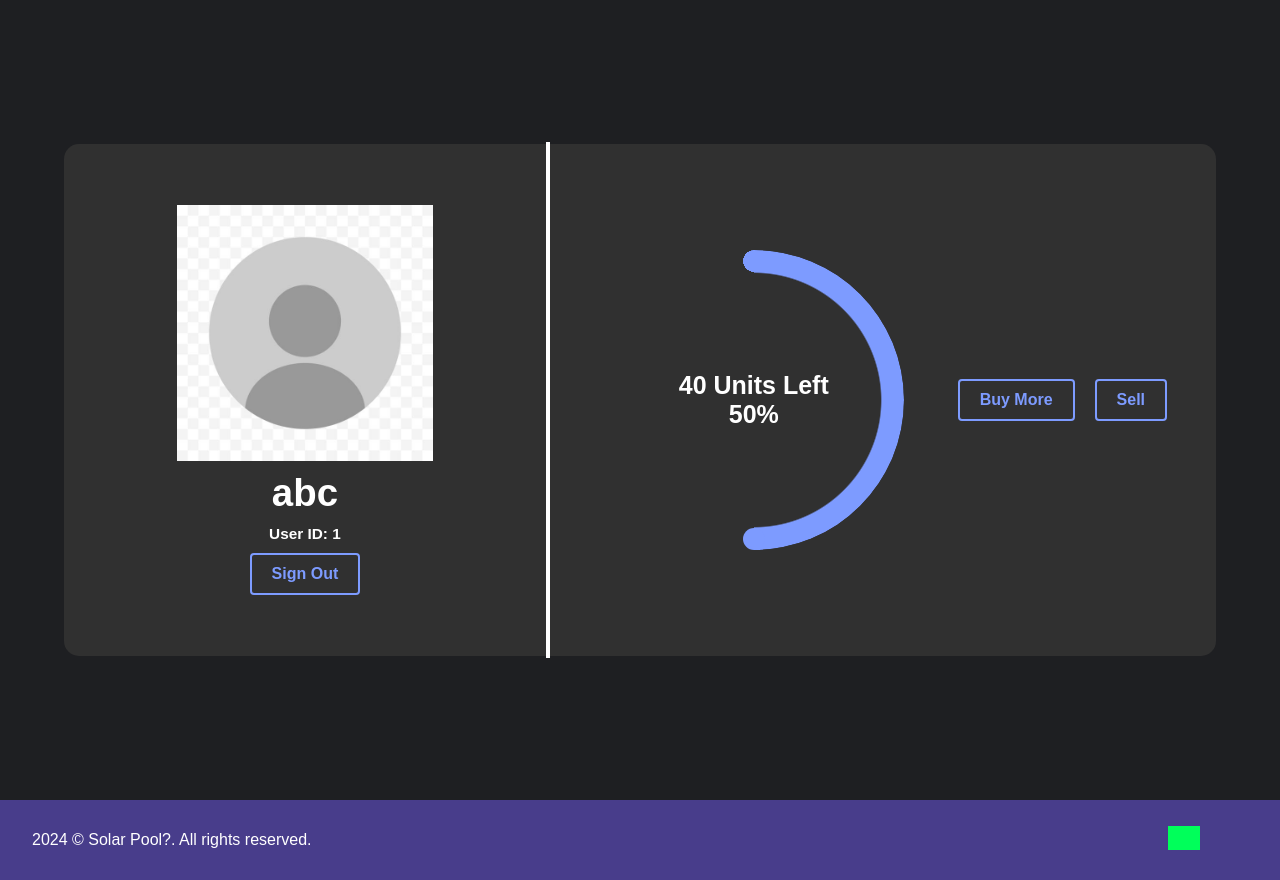
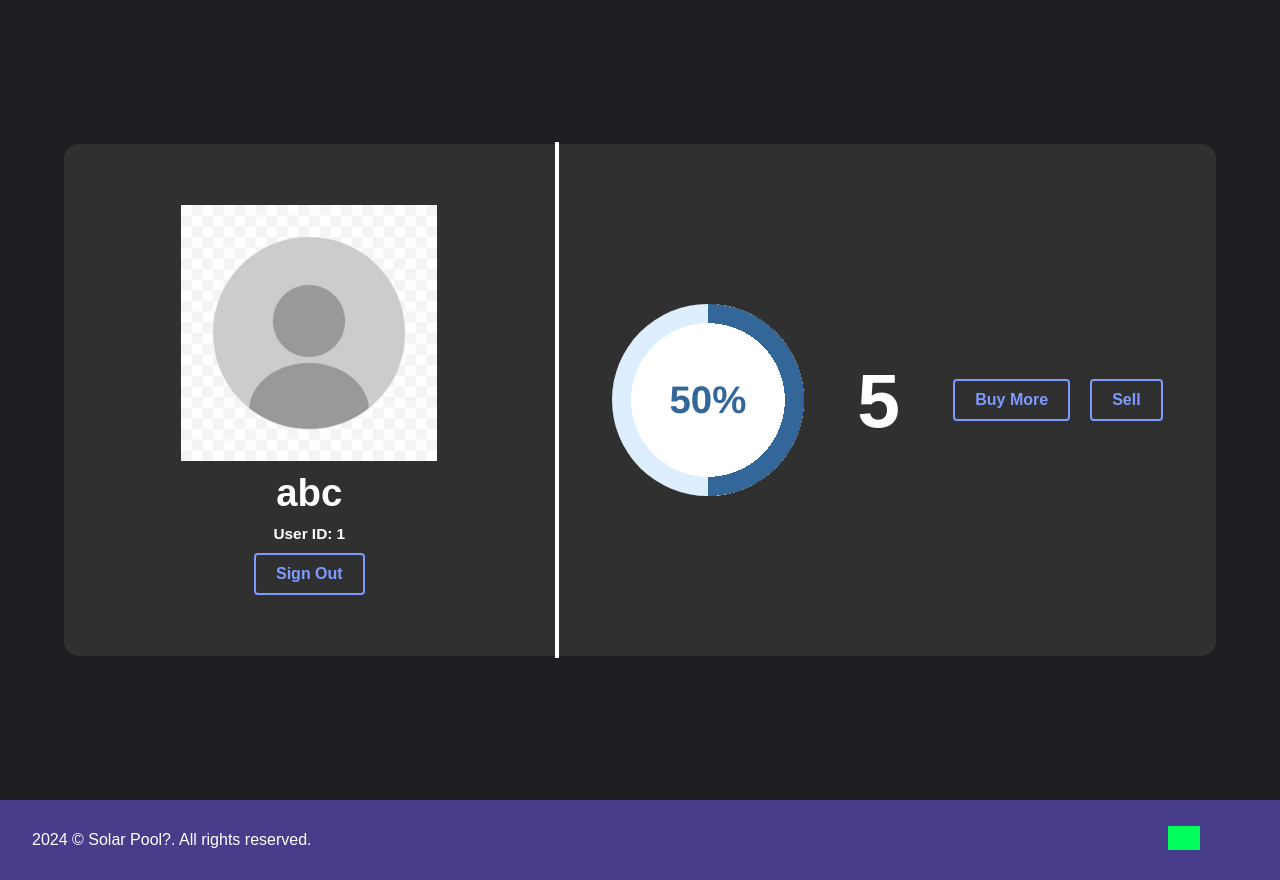
Before and after one commit to Aaryan-Pugarja/SolarChain, a Flask app: page / in a window 1280 px wide; the page is wider, and only the part inside the window is pictured. Shown: the part 48-928 px from the top of that part. Run offline with Flask 3, Linux system fonts and the light colour scheme; a user stored in the database is signed in; grey boxes are pictures that could not be loaded.

Commit message:
working pie chart

```diff
--- a/main/models.py
+++ b/main/models.py
@@ -1,3 +1,5 @@
+import random
+
 from main import db, login_manager
 from flask_login.mixins import UserMixin
 
@@ -12,6 +14,8 @@ class User(db.Model, UserMixin):
     username = db.Column(db.String(50), unique=True, nullable=False)
     image_file = db.Column(db.String(20), nullable=False, default="profile.jpg")
     password = db.Column(db.String(60), unique=True, nullable=False)
+    units = db.Column(db.Integer, default=random.randint(1, 10))
+    capacity = db.Column(db.Integer, default=random.randint(10, 100))
     seller_rep = db.Column(db.Integer, default=0)
 
     def __repr__(self) -> str:
--- a/main/routes.py
+++ b/main/routes.py
@@ -17,7 +17,15 @@ def layout():
 def home():
     if not current_user.is_authenticated:
         return redirect(url_for("login"))
-    return render_template("index.html", user_data=dashboard_info)
+    current = current_user.units
+    total = current_user.capacity
+    units = units_used(current, total)
+    return render_template("index.html", user_data=dashboard_info, units_used=units)
+
+
+def units_used(current, total):
+    proportion = current / total
+    return int(proportion * 100)
 
 
 @app.route('/transactions')
--- a/main/static/style.css
+++ b/main/static/style.css
@@ -1057,3 +1057,39 @@ button:hover, .norm_btn:hover {
     text-align: center;
     color: red;
 }
+
+@keyframes growProgressBar {
+  0%, 33% { --pgPercentage: 0; }
+  100% { --pgPercentage: var(--value); }
+}
+
+@property --pgPercentage {
+  syntax: '<number>';
+  inherits: false;
+  initial-value: 0;
+}
+
+div[role="progressbar"] {
+  --size: 12rem;
+  --fg: #369;
+  --bg: #def;
+  --pgPercentage: var(--value);
+  animation: growProgressBar 3s 1 forwards;
+  width: var(--size);
+  height: var(--size);
+  border-radius: 50%;
+  display: grid;
+  place-items: center;
+  background:
+    radial-gradient(closest-side, white 80%, transparent 0 99.9%, white 0),
+    conic-gradient(var(--fg) calc(var(--pgPercentage) * 1%), var(--bg) 0)
+    ;
+  font-family: Helvetica, Arial, sans-serif;
+  font-size: calc(var(--size) / 5);
+  color: var(--fg);
+}
+
+div[role="progressbar"]::before {
+  counter-reset: percentage var(--value);
+  content: counter(percentage) '%';
+}
--- a/main/templates/index.html
+++ b/main/templates/index.html
@@ -1,5 +1,7 @@
 {% extends "layout.html" %}
 {% block content %}
+
+<script src="static/home_page.js"></script>
 
 <div class="dashboard_container">
     <div class="dashboard">
@@ -12,7 +14,12 @@
 
         <div style="height: 100%; border: 2px solid white;" class="line"></div>
 
-        <div class="pie">40 Units Left<br>50%</div>
+        <div role="progressbar" aria-valuenow="{{ units_used }}" aria-valuemin="0" aria-valuemax="100" style="--value:{{ units_used }}"></div>
+
+        <div>
+            <p> {{ current_user.units }} </p>
+        </div>
+
         <div class="balance_info_cont">
             <div class="info_options">
                 <a class="button" href="{{ url_for('buyer_page') }}">Buy More</a>
```
Also changed, not shown: main/static/home_page.js (+0 -16 lines), instance/main.db.
